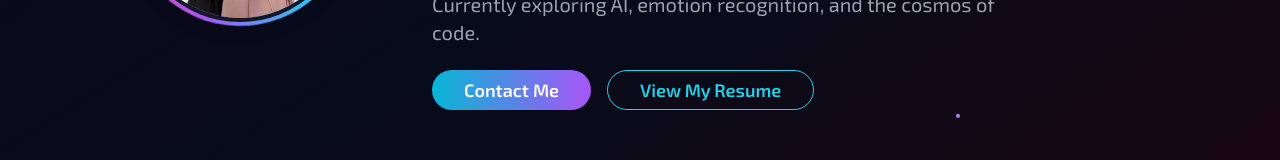
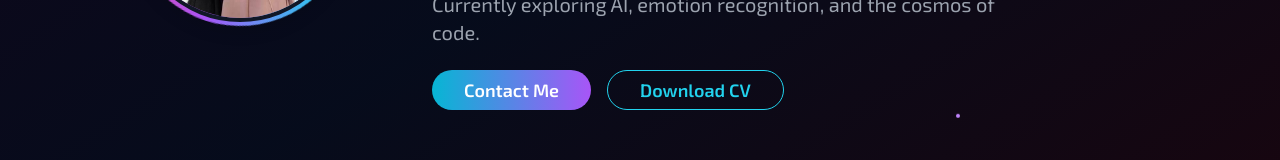
Before and after one commit to sarrazer24/myportfolio_spacethemed, a Next.js app: page / in a window 1280 px wide. Shown: the part 486-646 px from the top of the page. Built offline with nearby package versions, Linux system fonts and the light colour scheme.

Commit message:
added cv

```diff
--- a/components/sections/HeroSection.tsx
+++ b/components/sections/HeroSection.tsx
@@ -53,11 +53,12 @@ export default function HeroSection({ scrollToSection }: { scrollToSection: (id:
               className="border-cyan-400 text-cyan-400 hover:bg-cyan-500/10 hover:text-white px-8 py-4 text-lg font-semibold rounded-full transition-all duration-300"
             >
               <a
-                href="/Sarra_Zerguerras_Resume.pdf"
+                href="/KhayraSarraZerguerrasCV.pdf"
                 target="_blank"
                 rel="noopener noreferrer"
+                className="text-cyan-400 hover:underline"
               >
-                View My Resume
+                Download CV
               </a>
             </Button>
           </div>
```
Also changed, not shown: 1 other file (tests, documents, lock files or other folders).
